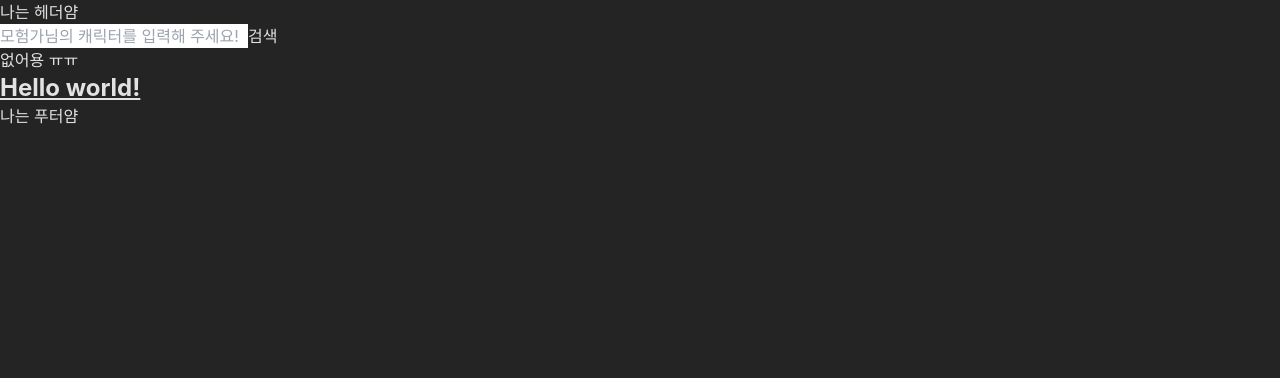
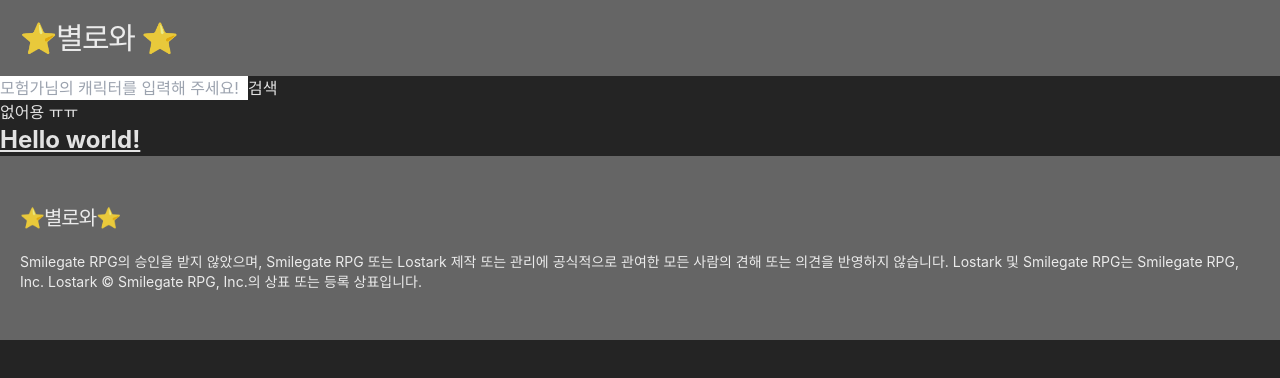
Before and after one commit to ByeoliKim/starS2dohee, a React (Vite) app in the folder star-lost-ark/: page / in a window 1280 px wide. Shown: the top 378 px of the page. Built offline with nearby package versions, Linux system fonts and the light colour scheme; no server answers.

Commit message:
⭐ 레이아웃 CSS

```diff
--- a/star-lost-ark/src/Components/Footer.jsx
+++ b/star-lost-ark/src/Components/Footer.jsx
@@ -1,7 +1,10 @@
 export default function Footer() {
     return (
         <>
-            나는 푸터얌
+            <footer className="px-5 py-12 bg-[#656565]">
+                <h1 className="pb-5 text-xl font-bold tracking-tighter">⭐별로와⭐</h1>
+                <p className="text-sm">Smilegate RPG의 승인을 받지 않았으며, Smilegate RPG 또는 Lostark 제작 또는 관리에 공식적으로 관여한 모든 사람의 견해 또는 의견을 반영하지 않습니다. Lostark 및 Smilegate RPG는 Smilegate RPG, Inc. Lostark © Smilegate RPG, Inc.의 상표 또는 등록 상표입니다.</p>
+            </footer>
         </>
     )
 }
--- a/star-lost-ark/src/Components/Header.jsx
+++ b/star-lost-ark/src/Components/Header.jsx
@@ -1,7 +1,9 @@
 export default function Header() {
     return (
         <>
-            나는 헤더얌
+            <header className="bg-[#656565] p-5">
+                <h1 className="text-3xl font-thin tracking-tighter">⭐별로와 ⭐</h1>
+            </header>
         </>
     )
 }
```
